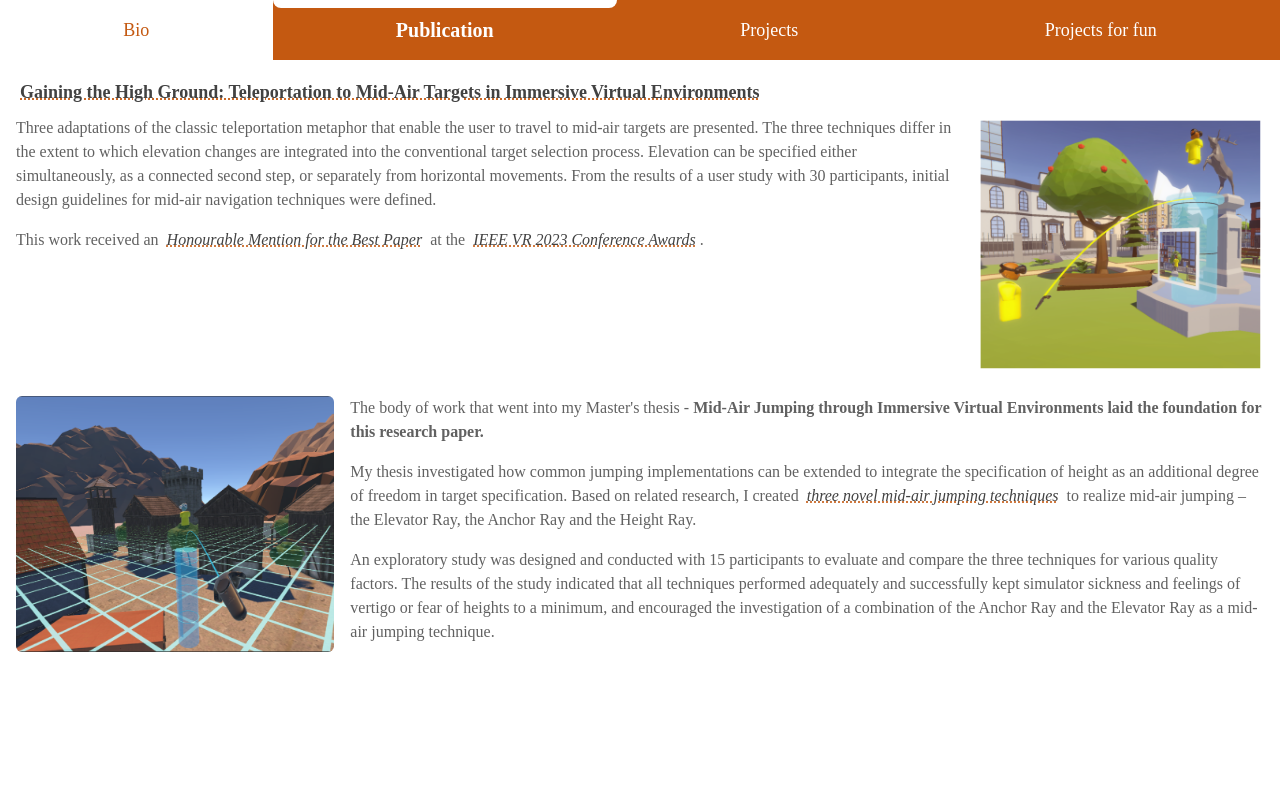
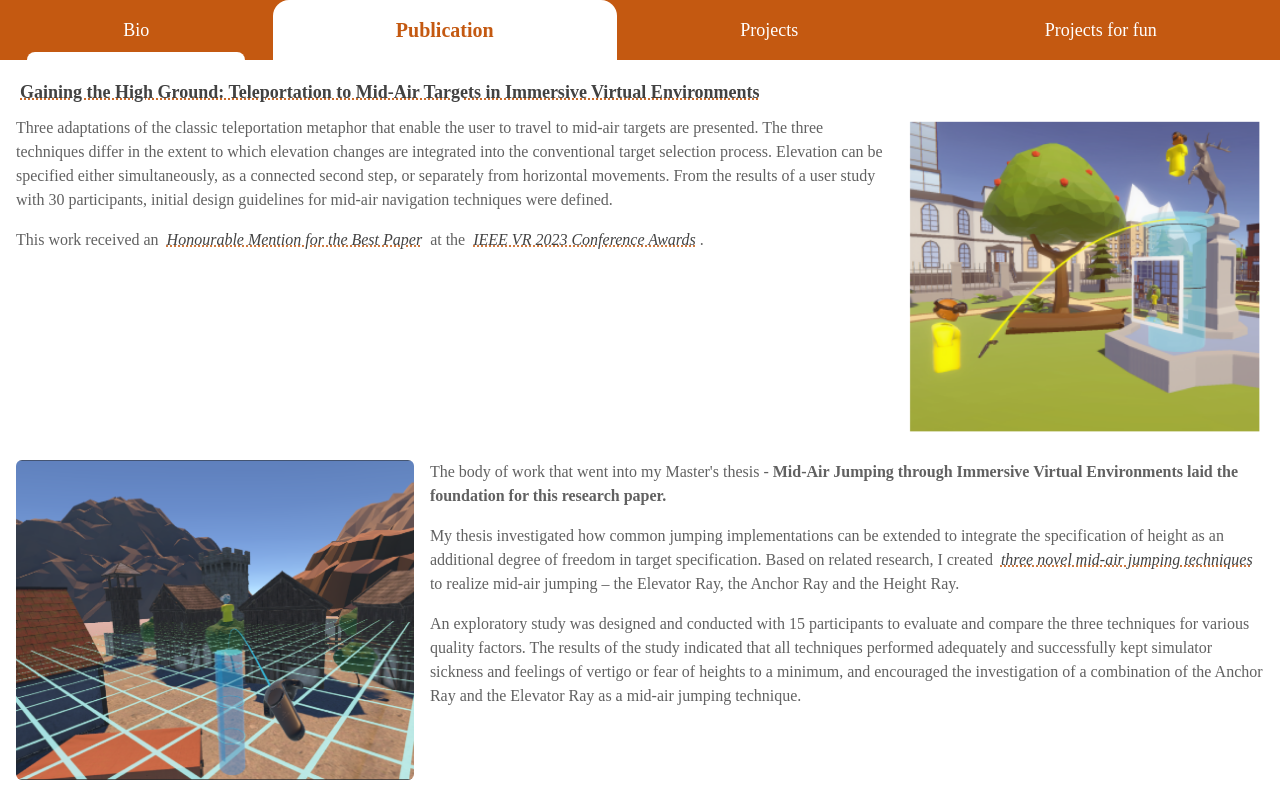
Before and after one commit to aaloksg/aaloksg.github.io, a Vue app: page /publication in a window 1280 px wide. Built offline with nearby package versions, Linux system fonts and the light colour scheme.

Commit message:
Adds moinviz QR code, design improvements

```diff
--- a/src/components/ButtonItem.vue
+++ b/src/components/ButtonItem.vue
@@ -1,5 +1,5 @@
 <template>
-    <button class="transition-all duration-300" :class="VARIANTS[variant]" target="_blank">
+    <button class="transition-all duration-300" :class="VARIANTS[variant]">
         <slot />
     </button>
 </template>
@@ -7,8 +7,9 @@
 const VARIANTS = {
     ghost: 'text-white enabled:hover:text-black',
     'ghost-inverse': 'text-primary enabled:hover:text-black',
-    simple: 'text-white enabled:hover:bg-white enabled:hover:text-primary',
-    'simple-inverse': 'text-primary enabled:hover:bg-accent enabled:hover:text-white',
+    simple: 'text-white bg-primary enabled:hover:bg-white enabled:hover:text-primary',
+    'simple-inverse': 'text-primary bg-white enabled:hover:bg-primary enabled:hover:text-white',
+    none: '',
 };
 
 type ButtonItemProps = {
--- a/src/components/ImageModaller.vue
+++ b/src/components/ImageModaller.vue
@@ -1,7 +1,11 @@
 <template>
     <img
-        class="h-auto max-h-full w-90vw cursor-pointer rounded-md object-cover text-center align-bottom sm:h-64 sm:w-auto"
-        :class="{ 'self-center': centerVertically }"
+        class="h-auto max-h-full cursor-pointer rounded-md object-cover text-center align-bottom sm:w-auto"
+        :class="{
+            'self-center': centerVertically,
+            'w-90vw sm:h-64 lg:h-80': size === 'medium',
+            'w-50vw sm:h-40 lg:h-48': size === 'small',
+        }"
         :src="src"
         @click.stop="onClick"
     />
@@ -69,10 +73,12 @@ type ImageModallerProps = {
     src: string;
     caption?: string;
     centerVertically?: boolean;
+    size?: 'small' | 'medium';
 };
 
 withDefaults(defineProps<ImageModallerProps>(), {
     caption: '',
+    size: 'medium',
 });
 
 const { orientation } = useScreenOrientation();
--- a/src/views/MainView.vue
+++ b/src/views/MainView.vue
@@ -11,15 +11,18 @@
                 class="grow"
             >
                 <ButtonItem
-                    variant="simple"
-                    class="relative h-full w-full whitespace-nowrap p-4 text-center"
-                    :class="[button.path === path ? 'text-xl font-bold' : 'font-light']"
+                    :variant="button.path === path ? 'simple-inverse' : 'none'"
+                    class="group relative h-full w-full whitespace-nowrap p-4 text-center"
+                    :class="[
+                        button.path === path
+                            ? 'rounded-t-2xl text-xl font-bold'
+                            : 'bg-primary font-light text-white',
+                    ]"
                     :disabled="button.path === path"
                 >
                     {{ button.text }}
                     <div
-                        v-if="button.path === path"
-                        class="absolute left-0 top-0 h-2 w-full rounded-b-lg bg-white transition duration-500"
+                        class="invisible absolute bottom-0 left-1/2 h-2 w-4/5 -translate-x-1/2 rounded-t-lg bg-white transition duration-500 group-enabled:group-hover:visible"
                     />
                 </ButtonItem>
             </RouterLink>
@@ -41,8 +44,8 @@
                     :to="button.path"
                 >
                     <ButtonItem
-                        variant="simple"
-                        class="relative w-full p-4 text-center"
+                        variant="none"
+                        class="relative w-full p-4 text-center text-white enabled:hover:bg-white enabled:hover:text-primary"
                         :disabled="button.path === path"
                         @click="menuCollapsed = true"
                     >
--- a/src/views/ProjectsView.vue
+++ b/src/views/ProjectsView.vue
@@ -12,7 +12,6 @@
                 <div class="flex flex-col gap-4 sm:flex-row-reverse">
                     <ImageModaller
                         :src="MoInVizImage"
-                        center-vertically
                         caption="Visualizing waste generation with Parallel Coordinates on mobile devices"
                     />
 
@@ -23,8 +22,10 @@
                             :texts="moInVizList"
                             class="list-disc pl-2 text-base sm:text-sm"
                         />
-
-                        <TextChain :texts="moInVizPara2" class="text-lg sm:text-base" />
+                        <div class="flex flex-col gap-4 sm:flex-row sm:items-center">
+                            <TextChain :texts="moInVizPara2" class="text-lg sm:text-base" />
+                            <ImageModaller :src="MoInVizQR" size="small" center-vertically />
+                        </div>
                     </div>
                 </div>
             </div>
@@ -82,6 +83,7 @@ import { computed, ref, type Ref } from 'vue';
 import { useElementVisibility } from '@vueuse/core';
 
 import MoInVizImage from '@/assets/images/MoInViz-Waste-Paracoords.png';
+import MoInVizQR from '@/assets/images/qrcode_moinviz.png';
 import F1VizImage from '@/assets/images/F1Viz.png';
 import SpiritualityPoster from '@/assets/images/ModernTech-Spirituality-Poster.png';
 
@@ -181,10 +183,16 @@ const moInVizPara2: TextChainPart[] = [
         italic: false,
     },
     {
-        text: 'Check it out with a mobile browser here!',
+        text: 'Check it out with a mobile browser here',
         link: 'https://aaloksg.github.io/moin/',
         bold: false,
         italic: true,
+    },
+    {
+        text: ', or scan the QR code.',
+        link: '',
+        bold: false,
+        italic: false,
     },
 ];
 
--- a/src/views/PublicationsView.vue
+++ b/src/views/PublicationsView.vue
@@ -2,10 +2,8 @@
     <SectionLayout title="Publication">
         <TextChain class="sticky top-0 w-full bg-white py-1 text-lg" :texts="publicationPara" />
 
-        <div class="flex w-full flex-col gap-4 overflow-y-auto pb-8">
-            <div
-                class="flex w-full flex-col gap-4 sm:flex-row-reverse sm:items-start sm:pr-4 sm:pt-2"
-            >
+        <div class="flex w-full flex-col gap-4 overflow-y-auto pb-8 pr-2 sm:pr-4">
+            <div class="flex w-full flex-col gap-4 sm:flex-row-reverse sm:items-start sm:pt-2">
                 <ImageModaller
                     :src="SimultaneousTechImage"
                     caption="A still of the Simultaneous technique in use"
@@ -20,7 +18,7 @@
                 </div>
             </div>
 
-            <div class="flex w-full flex-col gap-4 sm:flex-row sm:items-start sm:pr-4 sm:pt-2">
+            <div class="flex w-full flex-col gap-4 sm:flex-row sm:items-start sm:pt-2">
                 <ImageModaller
                     :src="Jumping3DImage"
                     caption="A still of the Anchor Ray technique in use"
--- a/tailwind.config.js
+++ b/tailwind.config.js
@@ -24,6 +24,7 @@ export default {
             },
             spacing: {
                 '40vw': '40vw',
+                '50vw': '50vw',
                 '90vw': '90vw',
             },
             zIndex: {
```
Also changed, not shown: src/assets/images/qrcode_moinviz.png (added).
